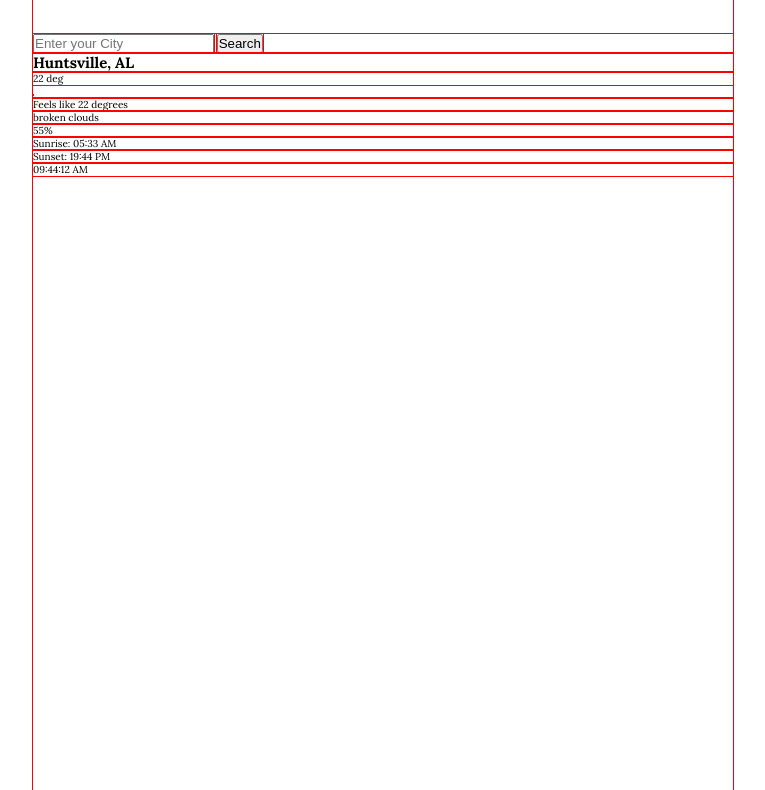
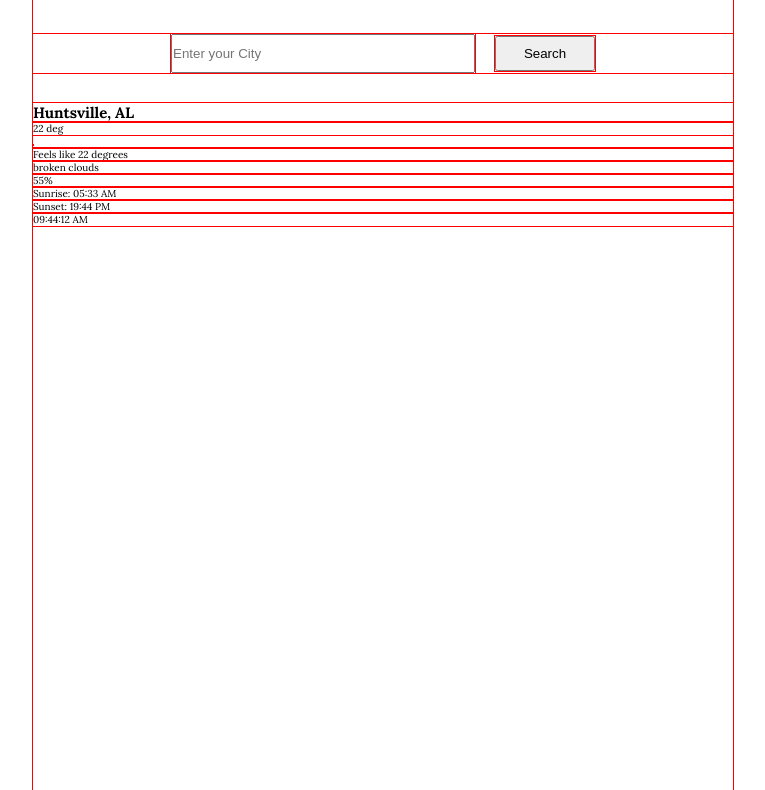
Before and after one commit to mhjarvis/weather_app, a plain HTML site: page index.html in a window 1280 px wide. Shown: the part 142-932 px from the top of the page, without its empty margins (257-1022 px from the left). Drawn offline with Linux system fonts and the light colour scheme; no server answers.

Commit message:
add spacing for form elements

```diff
--- a/styles.css
+++ b/styles.css
@@ -51,3 +51,21 @@ main {
 /*************************************/
 /*************** FORM ****************/
 /*************************************/
+
+form {
+  display: flex;
+  align-items: center;
+  justify-content: center;
+  margin: 3rem 0;
+}
+
+input {
+  height: 3.5rem;
+  width: 30rem;
+}
+
+button {
+  height: 3.5rem;
+  width: 10rem;
+  margin-left: 2rem;
+}
```
